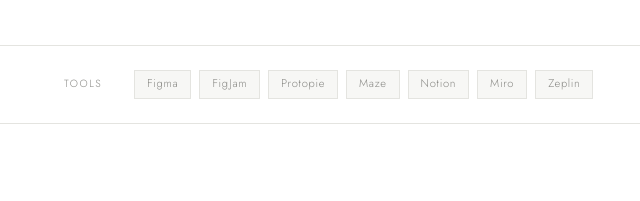
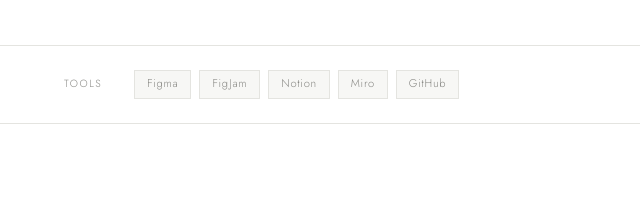
Before and after one commit to SandyArtGH/UXUI_portfolio, a plain HTML site: page index.html in a window 1280 px wide. Shown: the part 558-759 px from the top of the page, 0-640 px from the left. Drawn offline with nearby package versions, Linux system fonts and the light colour scheme.

Commit message:
Update index.html

```diff
--- a/index.html
+++ b/index.html
@@ -260,11 +260,9 @@
   <div class="tools-list">
     <span class="tool-tag">Figma</span>
     <span class="tool-tag">FigJam</span>
-    <span class="tool-tag">Protopie</span>
-    <span class="tool-tag">Maze</span>
     <span class="tool-tag">Notion</span>
     <span class="tool-tag">Miro</span>
-    <span class="tool-tag">Zeplin</span>
+    <span class="tool-tag">GitHub</span>
   </div>
 </div>
 
```
